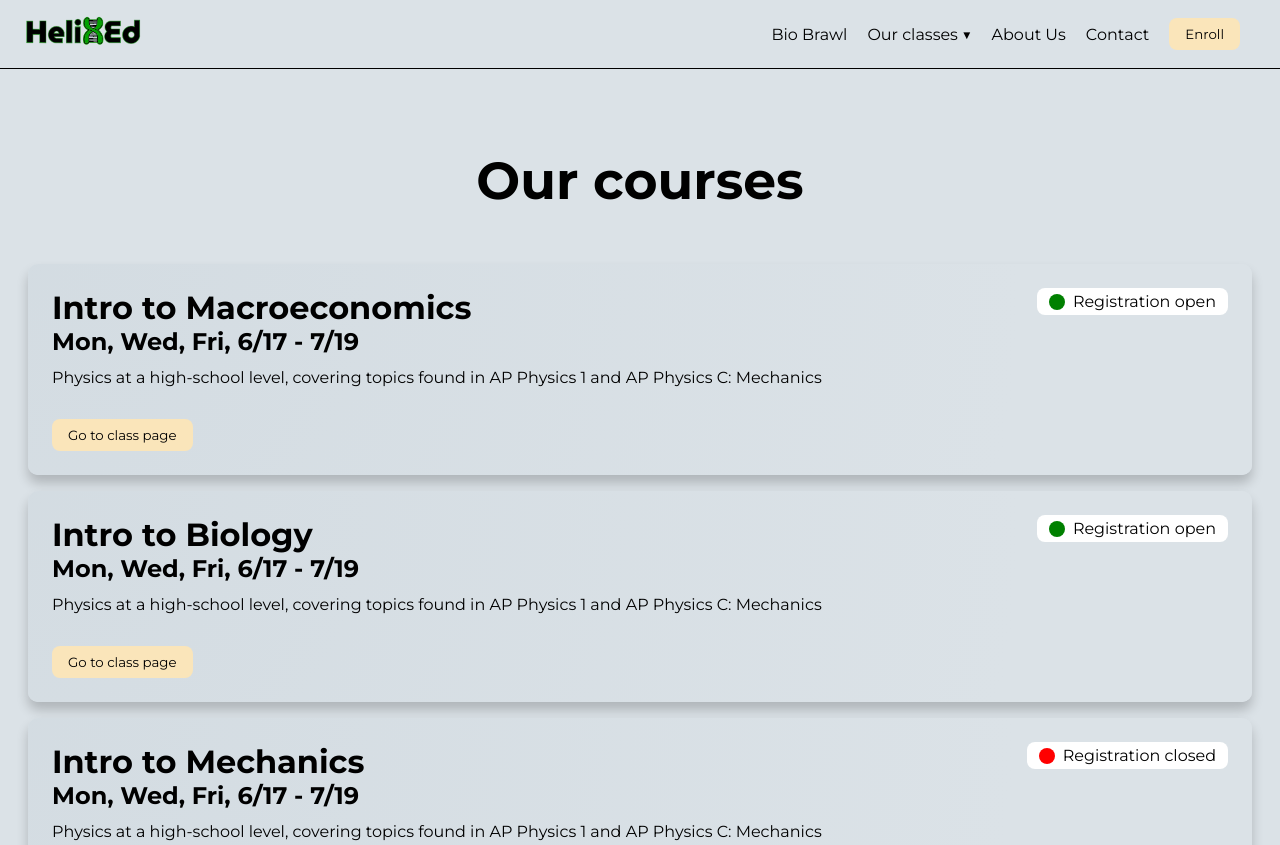
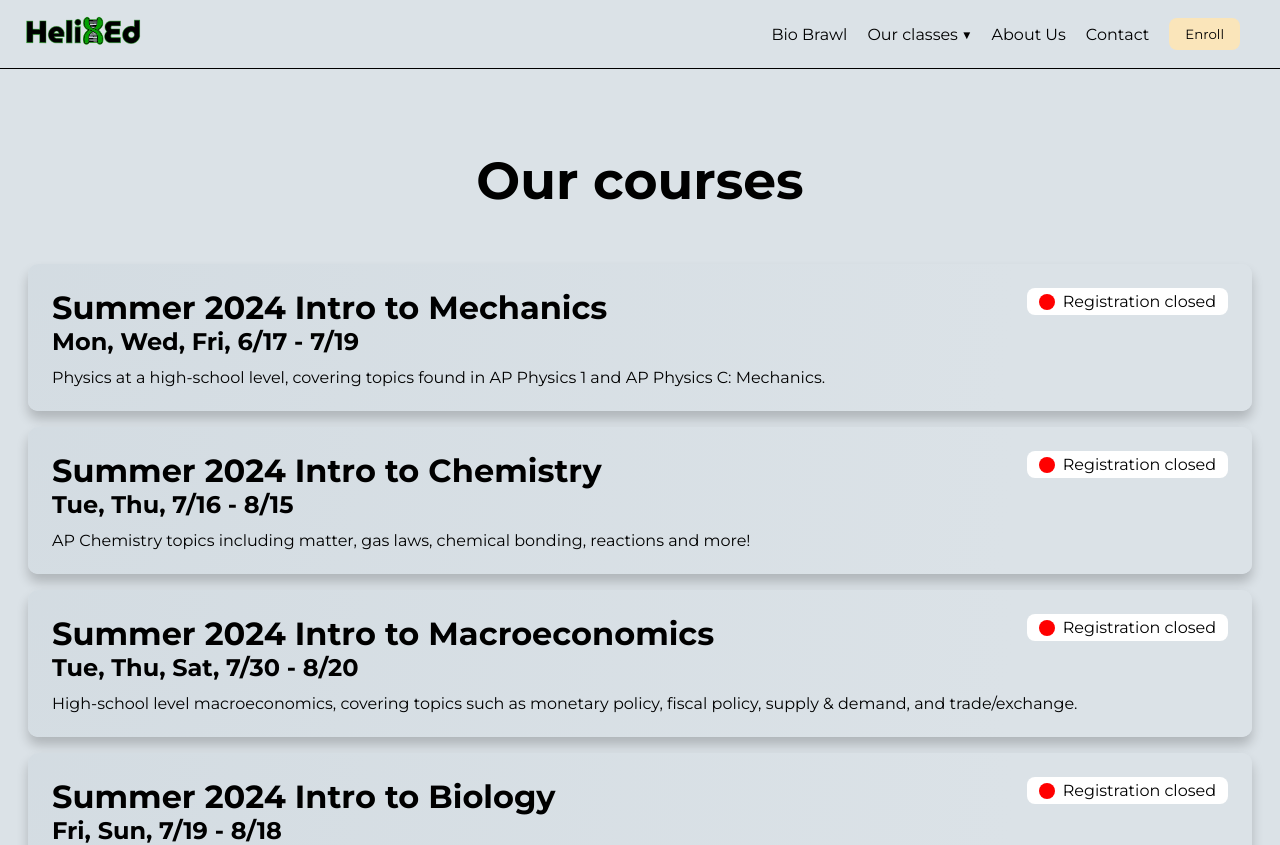
Before and after one commit to Stringatlas/Helix-Ed, a SvelteKit app: page /enroll in a window 1280 px wide. Shown: the top 845 px of the page. Built offline with nearby package versions, Linux system fonts and the light colour scheme.

Commit message:
Update course information and donation information

```diff
--- a/src/lib/components/CourseCard.svelte
+++ b/src/lib/components/CourseCard.svelte
@@ -6,7 +6,7 @@
 </script>
 
 <div class="card">
-    <h1>{courseData.title}</h1>
+    <h1>{courseData.season + " " + courseData.title}</h1>
     <h2>{courseData.dates}</h2>
     <div class="status">
         <div id="indicator" style="background-color: {courseData.status == 'closed' ? 'red' : 'green'};"></div>
--- a/src/lib/courseData.json
+++ b/src/lib/courseData.json
@@ -12,7 +12,7 @@
             "tuition": 300,
             "poster": "images/posters/physics-summer-24.png",
             "dates": "Mon, Wed, Fri, 6/17 - 7/19",
-            "content": "Physics at a high-school level, covering topics found in AP Physics 1 and AP Physics C: Mechanics"
+            "content": "Physics at a high-school level, covering topics found in AP Physics 1 and AP Physics C: Mechanics."
         }
     ],
     "chemistry": [
@@ -26,39 +26,41 @@
             "status": "closed",
             "studentDescription": "7th grade and up",
             "tuition": 200,
-            "dates": "Mon, Wed, Fri, 6/17 - 7/19",
+            "dates": "Tue, Thu, 7/16 - 8/15",
             "poster": "images/posters/chemistry-summer-24.png",
-            "content": "Physics at a high-school level, covering topics found in AP Physics 1 and AP Physics C: Mechanics"
+            "content": "AP Chemistry topics including matter, gas laws, chemical bonding, reactions and more!"
         }
     ],
     "economics": [
         {
             "title": "Intro to Macroeconomics",
-            "season": "Sometime",
+            "season": "Summer 2024",
             "subject": "economics",
-            "description": "10 classes in total. Will be taught by Derrick Liu, a rising sophomore at Johns Hopkins University majoring in Chemical Engineering (Pre-med track), and Emily Dai, a rising sophomore at UC Berkeley majoring in Chemistry. Both instructors have extensive tutoring experience. This course is suitable for students with little to no prior knowledge in chemistry, from 7th grade onwards. A basic understanding of algebra is recommended.",
-            "registrationForm": "https://tinyurl.com/24Sum-HelixEd-Chem",
-            "syllabus": "https://tinyurl.com/24Sum-Chem-Syllabus",
-            "status": "open",
+            "description": "10 classes in total. This course serves as a survey of the typical topics covered in an introductory high-school level macroeconomics class. A more detailed list of topics is provided below, but the topics closely resemble those found in the AP Macroeconomics curriculum. This class is usually taught at the late high school level; no prior knowledge is explicitly assumed. Familiarity with basic Algebra is strongly recommended.",
+            "registrationForm": "https://tinyurl.com/24Sum-MacroEcon",
+            "syllabus": "https://tinyurl.com/24Sum-MacroEconomics-Syllabus",
+            "status": "closed",
             "studentDescription": "7th grade and up",
-            "tuition": 300,
-            "dates": "Mon, Wed, Fri, 6/17 - 7/19",
-            "content": "Physics at a high-school level, covering topics found in AP Physics 1 and AP Physics C: Mechanics"
+            "tuition": 200,
+            "dates": "Tue, Thu, Sat, 7/30 - 8/20",
+            "poster": "images/posters/economics-summer-24.jpg",
+            "content": "High-school level macroeconomics, covering topics such as monetary policy, fiscal policy, supply & demand, and trade/exchange."
         }
     ],
     "biology": [
         {
             "title": "Intro to Biology",
-            "season": "Sometime",
+            "season": "Summer 2024",
             "subject": "biology",
-            "description": "10 classes in total. Will be taught by Derrick Liu, a rising sophomore at Johns Hopkins University majoring in Chemical Engineering (Pre-med track), and Emily Dai, a rising sophomore at UC Berkeley majoring in Chemistry. Both instructors have extensive tutoring experience. This course is suitable for students with little to no prior knowledge in chemistry, from 7th grade onwards. A basic understanding of algebra is recommended.",
-            "registrationForm": "https://tinyurl.com/24Sum-HelixEd-Chem",
-            "syllabus": "https://tinyurl.com/24Sum-Chem-Syllabus",
-            "status": "open",
+            "description": "10 classes in total. This course serves as a survey of the typical topics covered in an introductory high-school level biology class. A more detailed list of topics is provided below, but the topics closely resemble those found in AP Biology. They are taught at the late middle school or early high school level; no prior knowledge is explicitly assumed.",
+            "registrationForm": "https://tinyurl.com/24Sum-HelixEd-Bio",
+            "syllabus": "https://tinyurl.com/24Sum-Biology-Syllabus",
+            "status": "closed",
             "studentDescription": "7th grade and up",
-            "tuition": 300,
-            "dates": "Mon, Wed, Fri, 6/17 - 7/19",
-            "content": "Physics at a high-school level, covering topics found in AP Physics 1 and AP Physics C: Mechanics"
+            "tuition": 200,
+            "dates": "Fri, Sun, 7/19 - 8/18",
+            "poster": "images/posters/biology-summer-24.jpg",
+            "content": "Covers biochemistry, cell biology, genetics, evolution, etc. Great for USABO/Science Bowl prep."
         }
     ]
 }
```
Also changed, not shown: src/routes/+page.svelte (+7 -7 lines), src/routes/contact/+page.svelte (+7 -2 lines), static/images/posters/biology-summer-24.jpg (added), static/images/posters/economics-summer-24.jpg (added).
